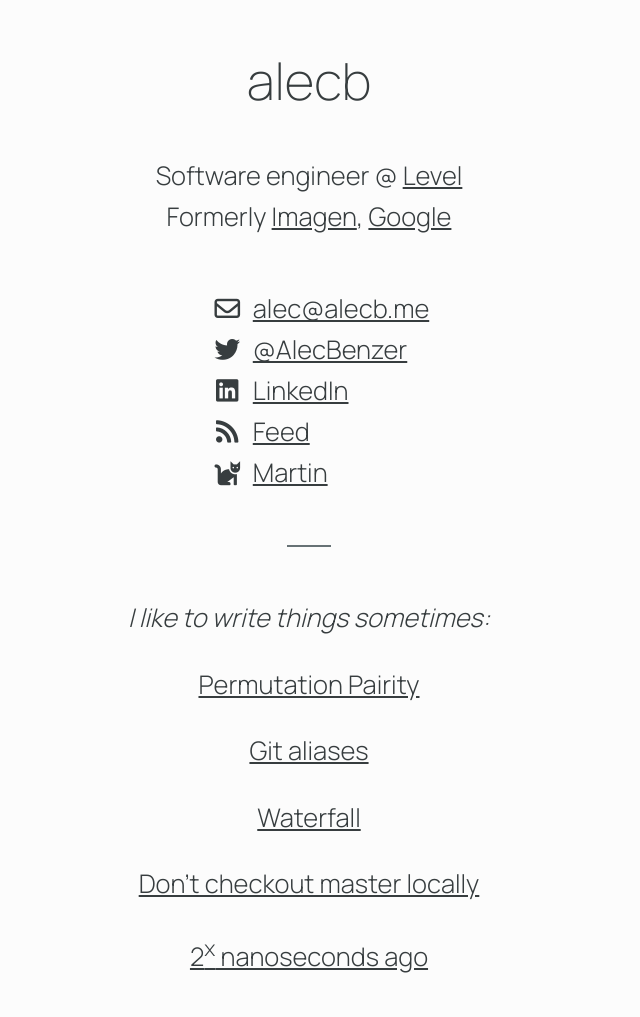
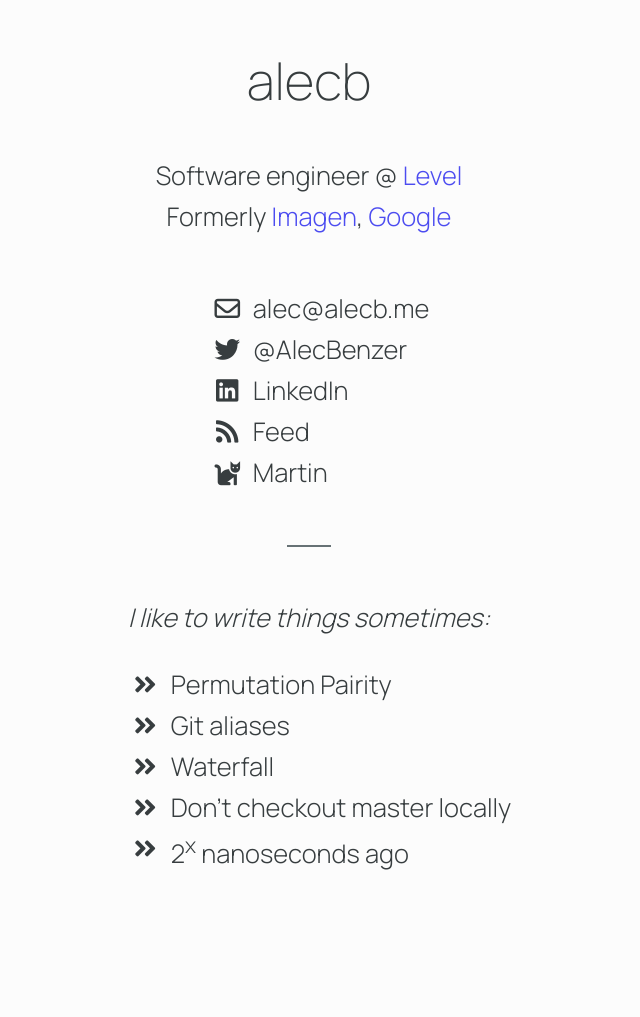
Before and after one commit to AlecBenzer/alecbenzer.github.com, a Jekyll site: the page built from index.md, in a window 1280 px wide. Shown: the whole page, without its empty margins (331-971 px from the left). Built offline with Jekyll 4.4.1, drawn with Linux system fonts in a browser that asks for light colours; nearby versions of some CDN libraries; after the commit the page ends 941 px from its top, so only the background shows below that.

Commit message:
bullet and links

```diff
--- a/css/style.scss
+++ b/css/style.scss
@@ -116,11 +116,15 @@ blockquote {
 }
 
 a {
-  color: $body-color;
+  color: rgb(76, 76, 240);
+  text-decoration: none;
+  &:hover {
+    text-decoration: underline;
+  }
 }
 
-a:hover {
-  color: lighten($color: $body-color, $amount: 40%);
+.fa-ul a {
+  color: $body-color;
 }
 
 .info {
--- a/index.md
+++ b/index.md
@@ -21,12 +21,13 @@ Formerly [Imagen](https://imagen.ai), [Google](https://google.com/about)
 ---
 {: .short}
 
-*I like to write things sometimes:*
-
-{% for post in site.posts %}
-
-    {% if post.listed %}
-[{{ post.title }}]({{ post.url }})
-    {% endif %}
-
-{% endfor %}
+<div style="text-align: center">
+    <em>I like to write things sometimes:</em>
+    <ul class="fa-ul" style="display: inline-block; text-align: left">
+        {% for post in site.posts %}
+            {% if post.listed %}
+                <li><a href="{{ post.url }}"><span class="fa-li"><i class="fas fa-angle-double-right"></i></span>{{ post.title }}</a></li>
+            {% endif %}
+        {% endfor %}
+    </ul>
+</div>
```
